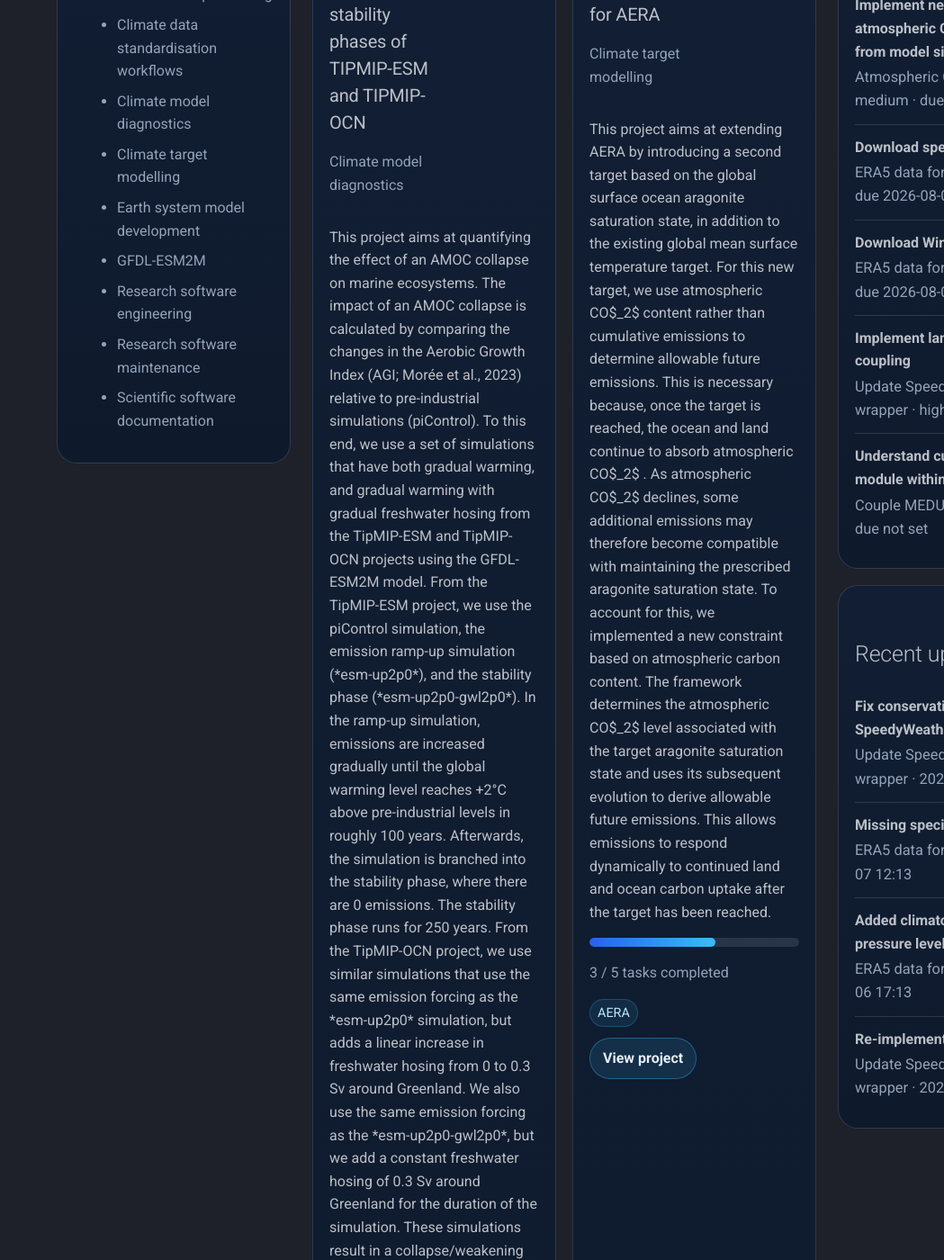
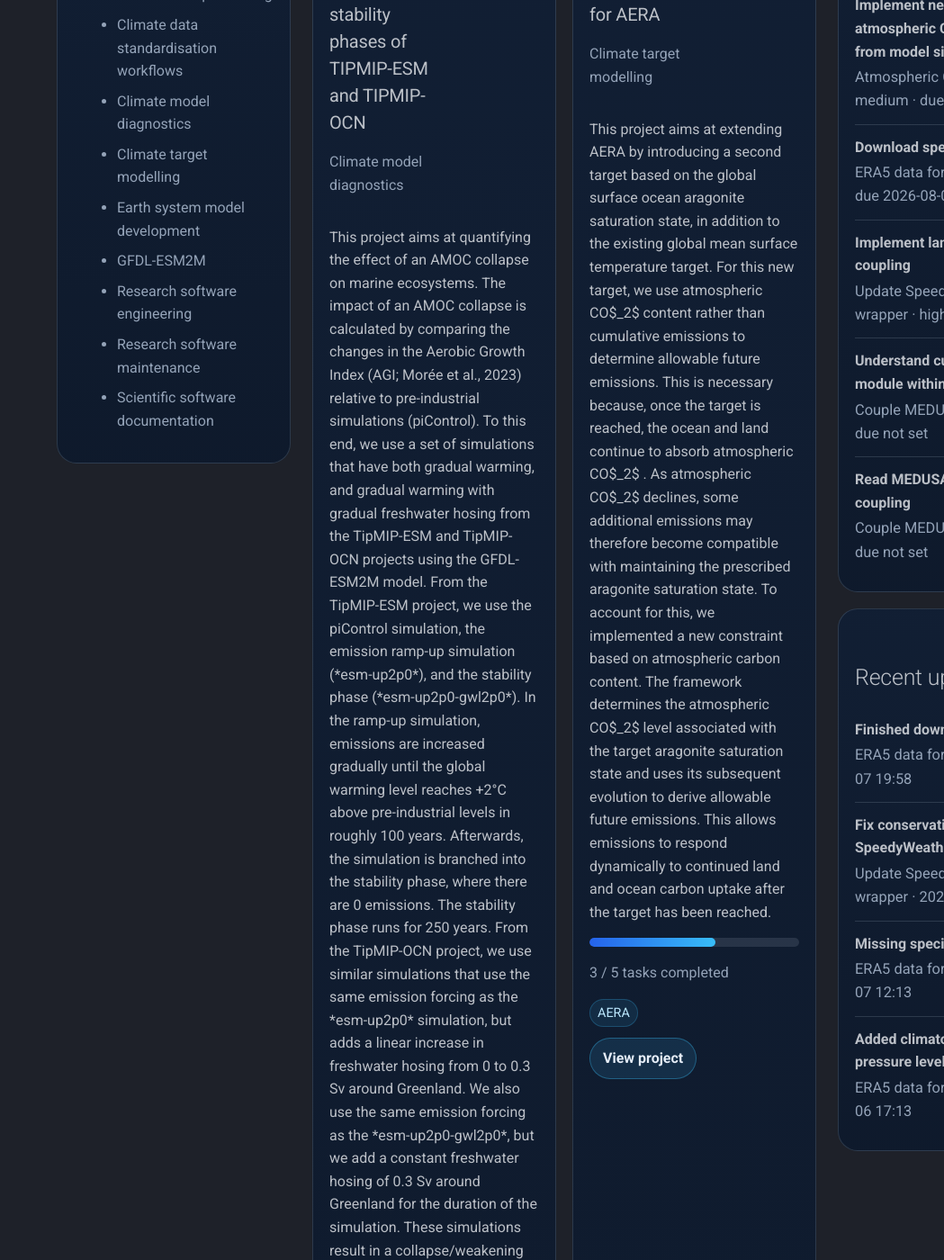
Before and after one commit to ursho2552/urs-research-atlas, an MkDocs documentation site: the page built from docs/index.md, in a window 1280 px wide and 1400 px high, scrolled down 920 px. Shown: the whole window at 90% size, without its empty margins (231-1280 px from the left). Built offline with MkDocs 1.6.1 and Material for MkDocs 9.7.7, drawn with Linux system fonts in a browser that asks for light colours; some of the changed text lies outside the part shown.

Commit message:
Added progress in ERA5 wind data download

```diff
--- a/docs/index.md
+++ b/docs/index.md
@@ -16,8 +16,8 @@
 <section class="ra-kpi-grid">
   <div class="ra-kpi-card"><span>Active projects</span><strong>6</strong></div>
   <div class="ra-kpi-card"><span>Completed projects</span><strong>1</strong></div>
-  <div class="ra-kpi-card"><span>Open tasks</span><strong>14</strong></div>
-  <div class="ra-kpi-card"><span>Done tasks</span><strong>18</strong></div>
+  <div class="ra-kpi-card"><span>Open tasks</span><strong>13</strong></div>
+  <div class="ra-kpi-card"><span>Done tasks</span><strong>19</strong></div>
 </section>
 
 <section class="ra-home-layout">
@@ -161,8 +161,8 @@
 In addition, as the workshop focuses on heat waves, we would like to also provide climatologies (11-day mean for the period 1991-2000), such that the participants could focus on the hands-on tasks, rather than the technical part of calculating climatologies.
 
 </p>
-  <div class="ra-progress"><div class="ra-progress-bar" style="width: 75%"></div></div>
-  <p class="ra-muted">6 / 8 tasks completed</p>
+  <div class="ra-progress"><div class="ra-progress-bar" style="width: 88%"></div></div>
+  <p class="ra-muted">7 / 8 tasks completed</p>
   <div class="ra-tags"><span class="ra-tag">ERA5</span><span class="ra-tag">marine heatwaves</span><span class="ra-tag">climatology</span><span class="ra-tag">CDS API</span><span class="ra-tag">xarray</span><span class="ra-tag">NetCDF</span></div>
   <a class="ra-button" href="projects/era5-data-for-mhw-workshop/">View project</a>
 </div>
@@ -252,12 +252,6 @@
 
 
 <div class="ra-list-item">
-  <strong>Download Wind data</strong>
-  <span>ERA5 data for MHW workshop · medium · due 2026-08-07</span>
-</div>
-
-
-<div class="ra-list-item">
   <strong>Implement land runoff into freshwater coupling</strong>
   <span>Update Speedy version in Julia Bern3D wrapper · high · due not set</span>
 </div>
@@ -268,9 +262,21 @@
   <span>Couple MEDUSA to Bern3D · medium · due not set</span>
 </div>
 
+
+<div class="ra-list-item">
+  <strong>Read MEDUSA&#x27;s documentation on coupling</strong>
+  <span>Couple MEDUSA to Bern3D · medium · due not set</span>
+</div>
+
     </div>
     <div class="ra-panel">
       <h2>Recent updates</h2>
+
+<div class="ra-list-item">
+  <strong>Finished downloading wind data</strong>
+  <span>ERA5 data for MHW workshop · 2026-08-07 19:58</span>
+</div>
+
 
 <div class="ra-list-item">
   <strong>Fix conservation and stability in SpeedyWeather-Bern3D coupling</strong>
@@ -289,12 +295,6 @@
   <span>ERA5 data for MHW workshop · 2026-08-06 17:13</span>
 </div>
 
-
-<div class="ra-list-item">
-  <strong>Re-implemented conservative remapping</strong>
-  <span>Update Speedy version in Julia Bern3D wrapper · 2026-08-06 16:23</span>
-</div>
-
     </div>
   </aside>
 </section>
```
Also changed, not shown: content/projects/era5-data-for-mhw-workshop.yml (+9 -3 lines), docs/projects/era5-data-for-mhw-workshop.md (+13 -4 lines), docs/projects/index.md (+2 -2 lines), docs/todo.md (+0 -1 lines).
